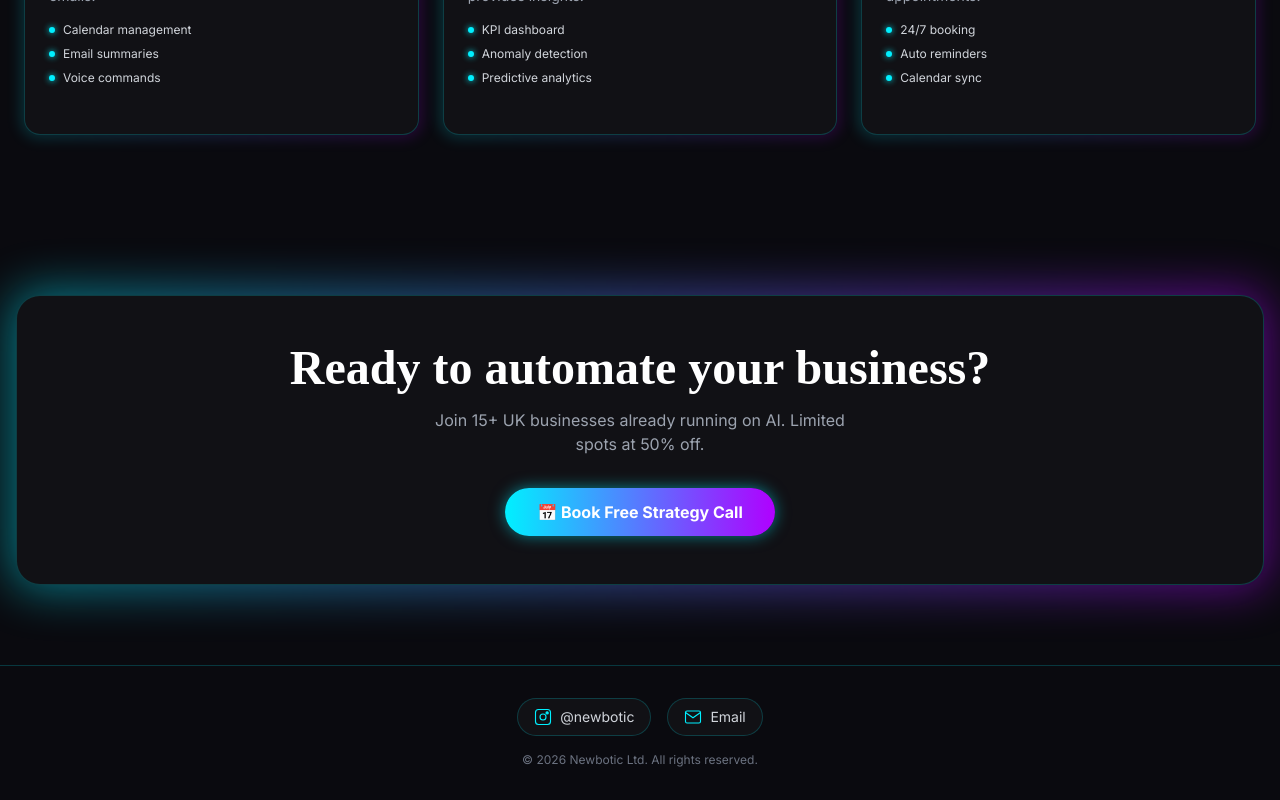
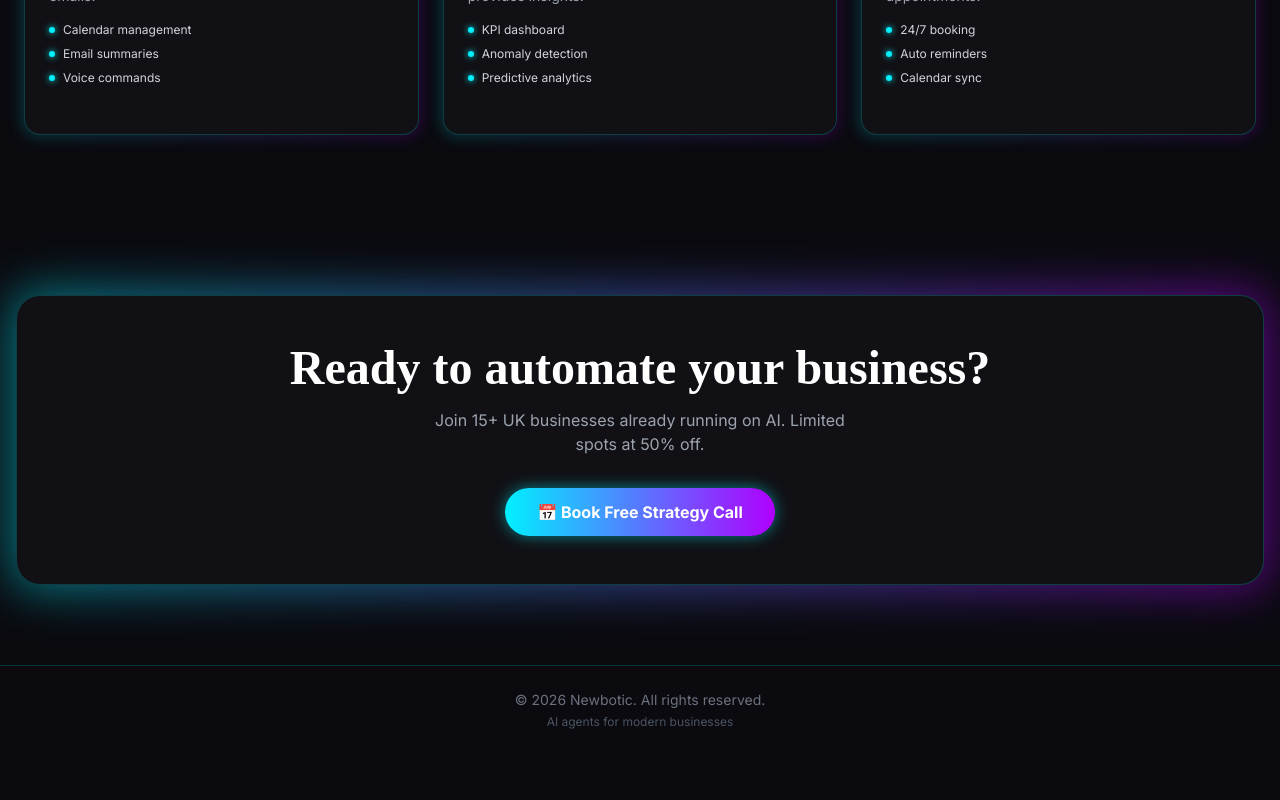
Before and after one commit to newbotic/newbotic-ai-agency, a Next.js app: page / in a window 1280 px wide. Shown: the part 1633-2433 px from the top of the page. After the commit the page ends 2387 px from the top, so only its background shows below. Built offline with nearby package versions, Linux system fonts and the light colour scheme; no server answers.

Commit message:
rebrand: remove 'Ltd' from company name, now just 'Newbotic'

```diff
--- a/app/components/Footer.tsx
+++ b/app/components/Footer.tsx
@@ -1,61 +1,15 @@
+'use client';
+
 export default function Footer() {
   return (
-    <footer className="bg-[#0a0a0f] border-t border-[#00f0ff]/20 py-8 mt-auto">
-      <div className="container mx-auto px-4">
-        <div className="flex flex-col items-center gap-4">
-          {/* Social Media Icons */}
-          <div className="flex gap-4">
-            <a
-              href="https://instagram.com/newbotic"
-              target="_blank"
-              rel="noopener noreferrer"
-              className="group flex items-center gap-2 px-4 py-2 rounded-full border border-[#00f0ff]/20 bg-[#111115] hover:border-[#00f0ff] hover:shadow-[0_0_10px_#00f0ff] transition-all duration-300"
-            >
-              <svg
-                width="18"
-                height="18"
-                viewBox="0 0 24 24"
-                fill="none"
-                stroke="#00f0ff"
-                strokeWidth="1.5"
-                className="group-hover:stroke-[#b000ff] transition-colors"
-              >
-                <rect x="2" y="2" width="20" height="20" rx="4" />
-                <circle cx="12" cy="12" r="4" />
-                <circle cx="17.5" cy="6.5" r="1.5" fill="#00f0ff" className="group-hover:fill-[#b000ff] transition-colors" />
-              </svg>
-              <span className="text-sm text-gray-300 group-hover:text-[#00f0ff] transition-colors">
-                @newbotic
-              </span>
-            </a>
-
-            <a
-              href="mailto:hello@newbotic.co.uk"
-              className="group flex items-center gap-2 px-4 py-2 rounded-full border border-[#00f0ff]/20 bg-[#111115] hover:border-[#00f0ff] hover:shadow-[0_0_10px_#00f0ff] transition-all duration-300"
-            >
-              <svg
-                width="18"
-                height="18"
-                viewBox="0 0 24 24"
-                fill="none"
-                stroke="#00f0ff"
-                strokeWidth="1.5"
-                className="group-hover:stroke-[#b000ff] transition-colors"
-              >
-                <path d="M4 4h16c1.1 0 2 .9 2 2v12c0 1.1-.9 2-2 2H4c-1.1 0-2-.9-2-2V6c0-1.1.9-2 2-2z" />
-                <polyline points="22,6 12,13 2,6" />
-              </svg>
-              <span className="text-sm text-gray-300 group-hover:text-[#00f0ff] transition-colors">
-                Email
-              </span>
-            </a>
-          </div>
-
-          {/* Company info */}
-          <div className="text-gray-500 text-xs text-center">
-            © {new Date().getFullYear()} Newbotic Ltd. All rights reserved.
-          </div>
-        </div>
+    <footer className="border-t border-[#00f0ff]/20 bg-[#0a0a0f] py-6 mt-auto">
+      <div className="container mx-auto px-4 text-center">
+        <p className="text-gray-500 text-sm">
+          © {new Date().getFullYear()} Newbotic. All rights reserved.
+        </p>
+        <p className="text-gray-600 text-xs mt-1">
+          AI agents for modern businesses
+        </p>
       </div>
     </footer>
   );
```
